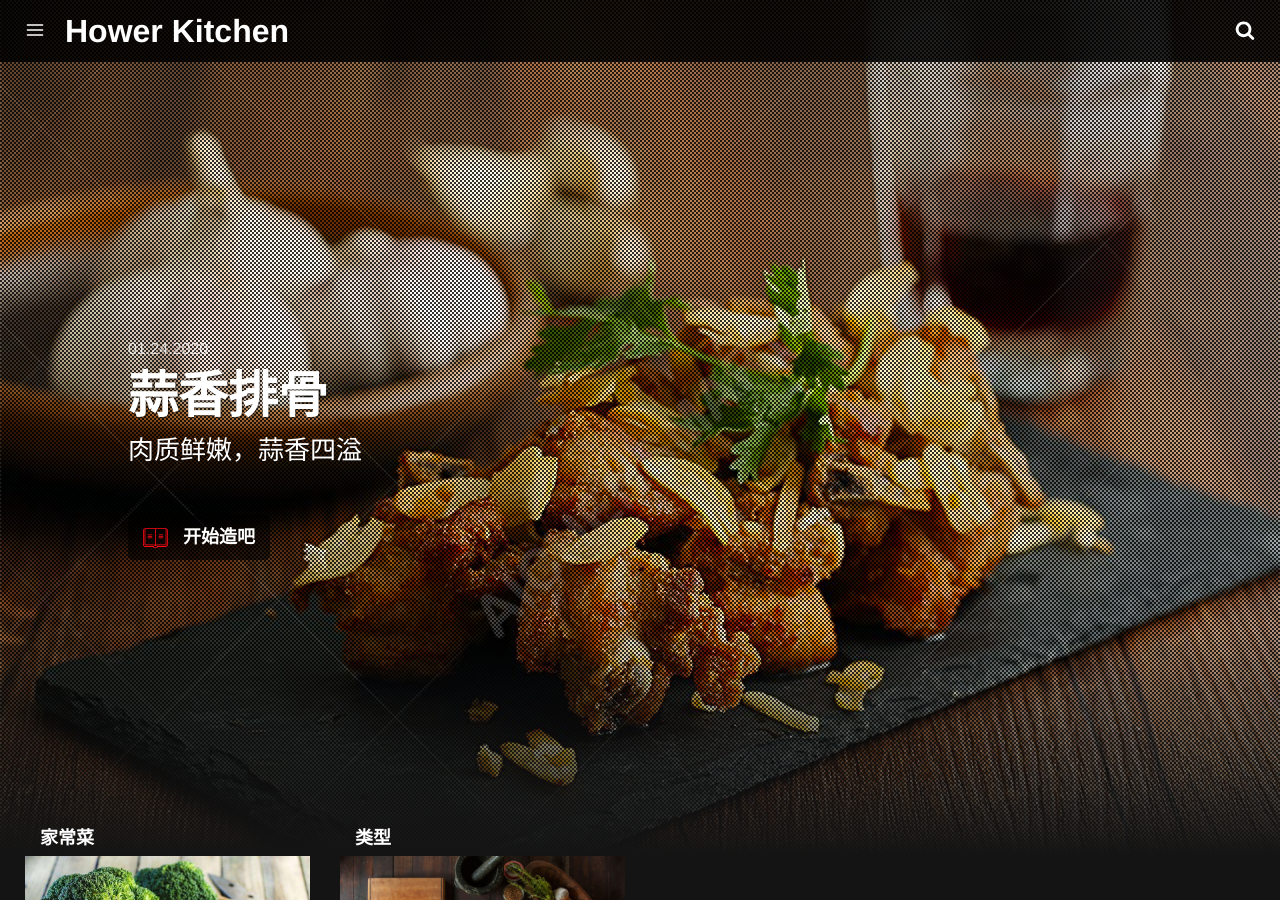
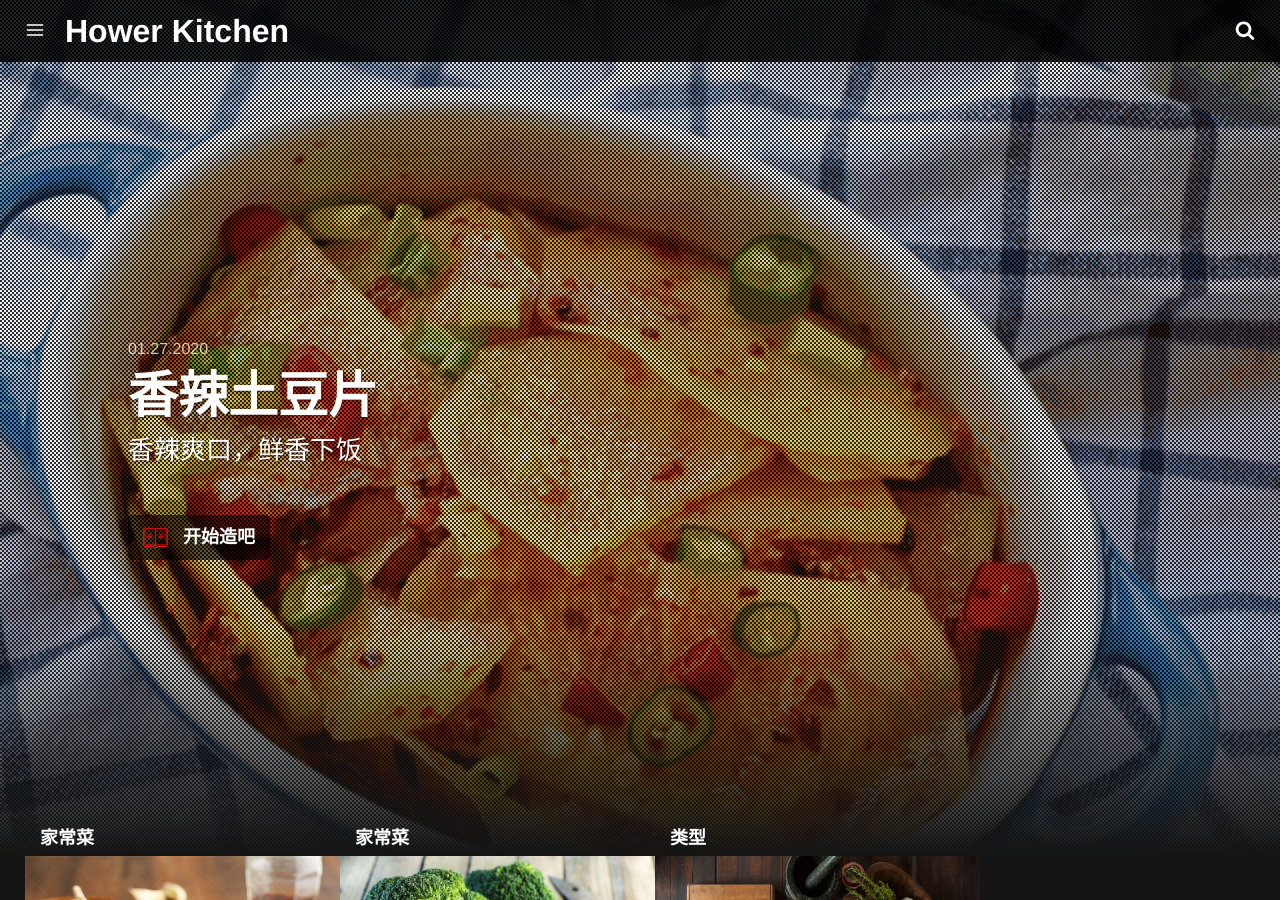
Before and after one commit to whatwhyhow7/cook, a Jekyll site: the page built from index.html, in a window 1280 px wide and 900 px high. Built offline with Jekyll 4.4.1, drawn with Linux system fonts in a browser that asks for light colours; some of the changed text lies outside the part shown.

Commit message:
香辣土豆片

```diff
--- a/_layouts/post.html
+++ b/_layouts/post.html
@@ -34,14 +34,14 @@
 
             {% if site.two_columns_layout %}
                 <aside class="see-also">
-                    <h2>相关菜谱</h2>
+                    <h2>其他菜谱</h2>
                     <ul>
                         {% assign next_posts = site.posts | where_exp:"post","post.is_generated != true" | where_exp:"post","post.path != page.path" %}
                         {% assign shuffled_array = next_posts | shuffle %}
                         {% for post in shuffled_array limit:3 %}
                             <li>
                                 <a href="{{ post.url | prepend: site.baseurl }}">
-                                    <img src="{{site.baseurl}}/assets/img/{{ post.title }}/0.jpg">
+                                    <img src="{{site.baseurl}}/assets/img/{{ post.title }}/0.jpg" style="width: 325px; height: 200px;">
                                     <h3>{{ post.title }}</h3>
                                 </a>
                             </li>
--- /dev/null
+++ b/_posts/2020-01-27-香辣土豆片.md
@@ -0,0 +1,16 @@
+---
+layout: post
+date: 2020-01-27
+title:   香辣土豆片
+subtitle: 香辣爽口，鲜香下饭
+category: 家常菜
+tags:
+  - 凉拌
+  - 根茎
+---
+
+# 步骤
+
+1. 土豆去皮切片，水开下土豆，煮至半透明状捞出
+2. 1勺孜然，1勺蒜末，1勺小米椒，1勺葱花，1勺白芝麻，泼热油激发香味，加入1勺生抽、1勺醋，1小勺盐制成料汁儿
+3. 淋在煮熟的土豆片上
--- a/index.html
+++ b/index.html
@@ -47,7 +47,8 @@ layout: main
                     <div class="cover">
                         {% include new-post-tag.html date=post.date %}
                         <a href="{{ post.url | prepend: site.baseurl }}" {%if isnewpost %}class="new-post"{% endif %}>
-                            <img src="{{site.baseurl}}/assets/img/{{ post.title }}/0.jpg" width="100%" data-url="{{site.baseurl}}/assets/img/{{ post.title }}/0.jpg" class="preload">
+                            <img src="{{site.baseurl}}/assets/img/{{ post.title }}/0.jpg" data-url="{{site.baseurl}}/assets/img/{{ post.title }}/0.jpg" class="preload"
+                                style="width: 325px; height: 200px;">
                         </a>
                     </div>
                     <div class="box-info">
```
Also changed, not shown: assets/img/香辣土豆片/0.jpg (added).
